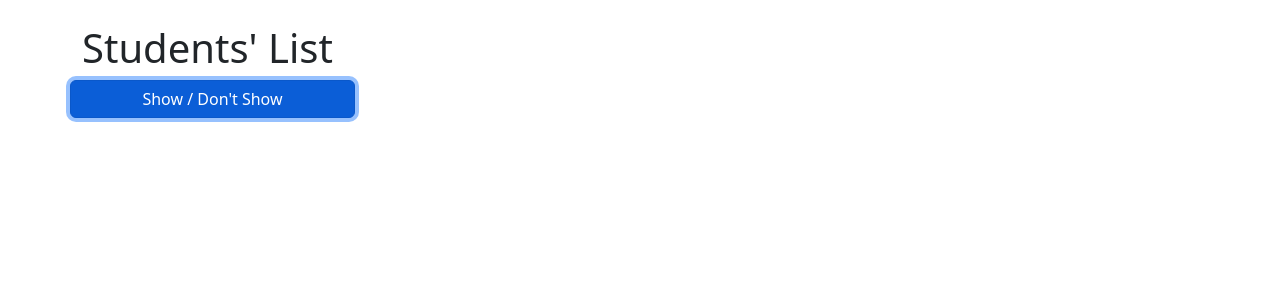
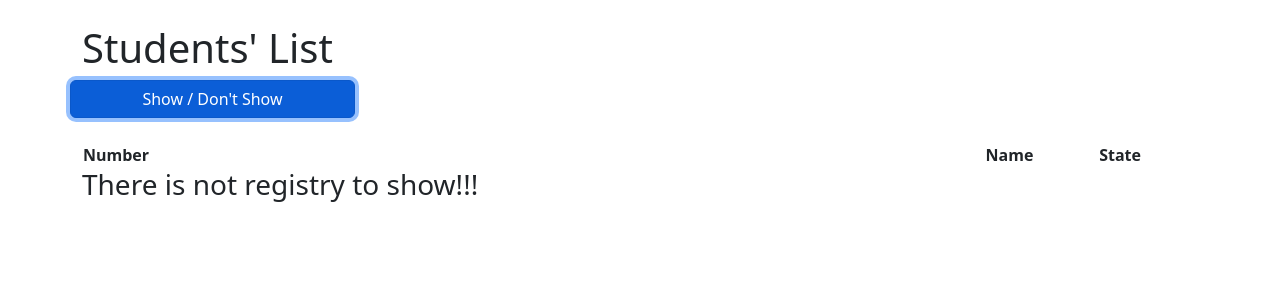
Before and after one commit to Rosmery0/curso-angular-ngfor, an Angular app: page / in a window 1280 px wide. Both pictures are taken after a click on the button "Show / Don't Show". Shown: the top 300 px of the page. Built offline with nearby package versions, Linux system fonts and the light colour scheme.

Commit message:
Stablishing the type of show and putting a alert saying if there is or not registry

```diff
--- a/src/app/app.component.html
+++ b/src/app/app.component.html
@@ -5,19 +5,20 @@
   </div>
   <div>
     <br>
-    <table class="table" *ngIf="show==true">
+    <table class="table">
       <thead>
         <th>Number</th>
         <th>Name</th>
         <th>State</th>
       </thead>
-      <tbody>
+      <tbody *ngIf="show==true">
         <tr *ngFor="let students of studentsList; let i = index">
           <td>{{i + 1}}</td>
           <td>{{students.name}}</td>
           <td>{{students.state}}</td>
         </tr>
       </tbody>
+      <h3 *ngIf="show==false">There is not registry to show!!!</h3>
     </table>
   </div>
 </div>
--- a/src/app/app.component.ts
+++ b/src/app/app.component.ts
@@ -13,7 +13,7 @@ export class AppComponent {
     {name:'Joselyn Estrella', state:'Normal'},
   ]
 
-  show =true;
+  show:boolean=true;
   showDontShow(){
     this.show =! this.show;
   }
```
